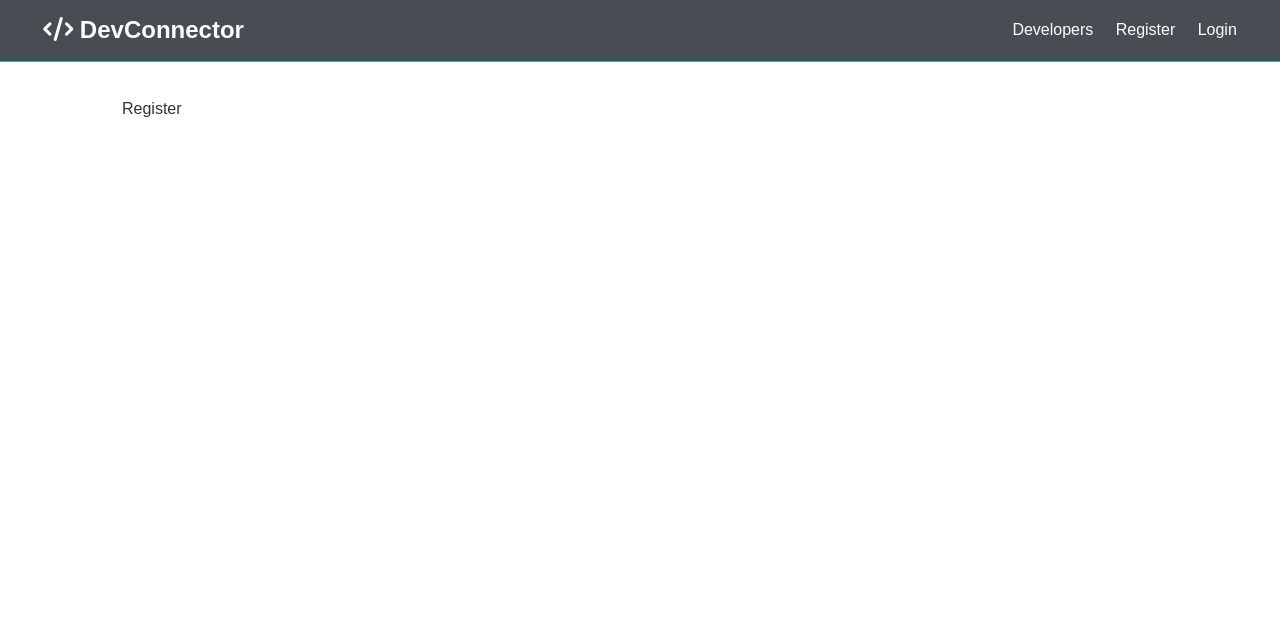
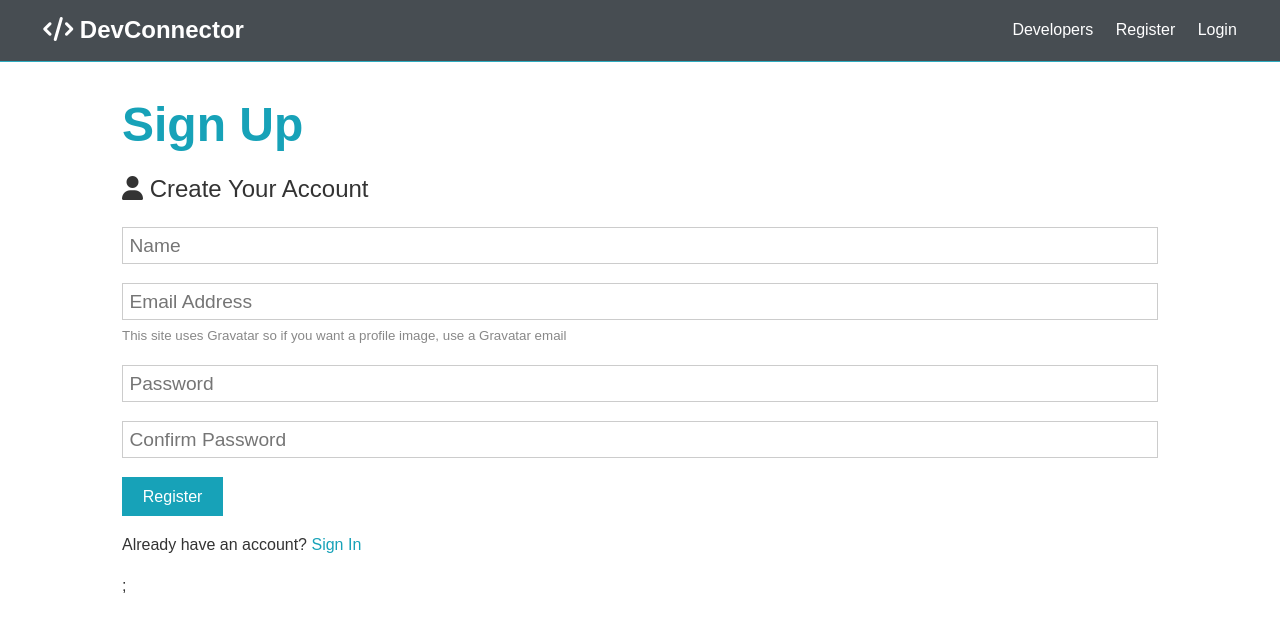
Before and after one commit to thyAshley/socialnetwork, a React (Create React App) app in the folder client/: page /register in a window 1280 px wide. Shown: the top 632 px of the page. Built offline with nearby package versions, Linux system fonts and the light colour scheme.

Commit message:
added hooks for sign up page

```diff
--- a/client/src/components/auth/Register.js
+++ b/client/src/components/auth/Register.js
@@ -1,7 +1,80 @@
-import React from "react";
+import React, { Fragment, useState } from "react";
+import { Link } from "react-router-dom";
 
 const Register = () => {
-  return <div>Register</div>;
+  const [formData, setFormData] = useState({
+    name: "",
+    email: "",
+    password: "",
+    password2: "",
+  });
+  const { name, email, password, password2 } = formData;
+
+  const onChange = (e) => {
+    setFormData({
+      ...formData,
+      [e.target.name]: e.target.value,
+    });
+  };
+
+  return (
+    <Fragment>
+      <h1 className="large text-primary">Sign Up</h1>
+      <p className="lead">
+        <i className="fas fa-user"></i> Create Your Account
+      </p>
+      <form className="form" action="create-profile.html">
+        <div className="form-group">
+          <input
+            type="text"
+            placeholder="Name"
+            name="name"
+            value={name}
+            onChange={(e) => onChange(e)}
+            required
+          />
+        </div>
+        <div className="form-group">
+          <input
+            type="email"
+            placeholder="Email Address"
+            name="email"
+            value={email}
+            onChange={(e) => onChange(e)}
+          />
+          <small className="form-text">
+            This site uses Gravatar so if you want a profile image, use a
+            Gravatar email
+          </small>
+        </div>
+        <div className="form-group">
+          <input
+            type="password"
+            placeholder="Password"
+            name="password"
+            minLength="6"
+            value={password}
+            onChange={(e) => onChange(e)}
+          />
+        </div>
+        <div className="form-group">
+          <input
+            type="password"
+            placeholder="Confirm Password"
+            name="password2"
+            minLength="6"
+            value={password2}
+            onChange={(e) => onChange(e)}
+          />
+        </div>
+        <input type="submit" className="btn btn-primary" value="Register" />
+      </form>
+      <p className="my-1">
+        Already have an account? <Link to="/login">Sign In</Link>
+      </p>
+      ;
+    </Fragment>
+  );
 };
 
 export default Register;
```
